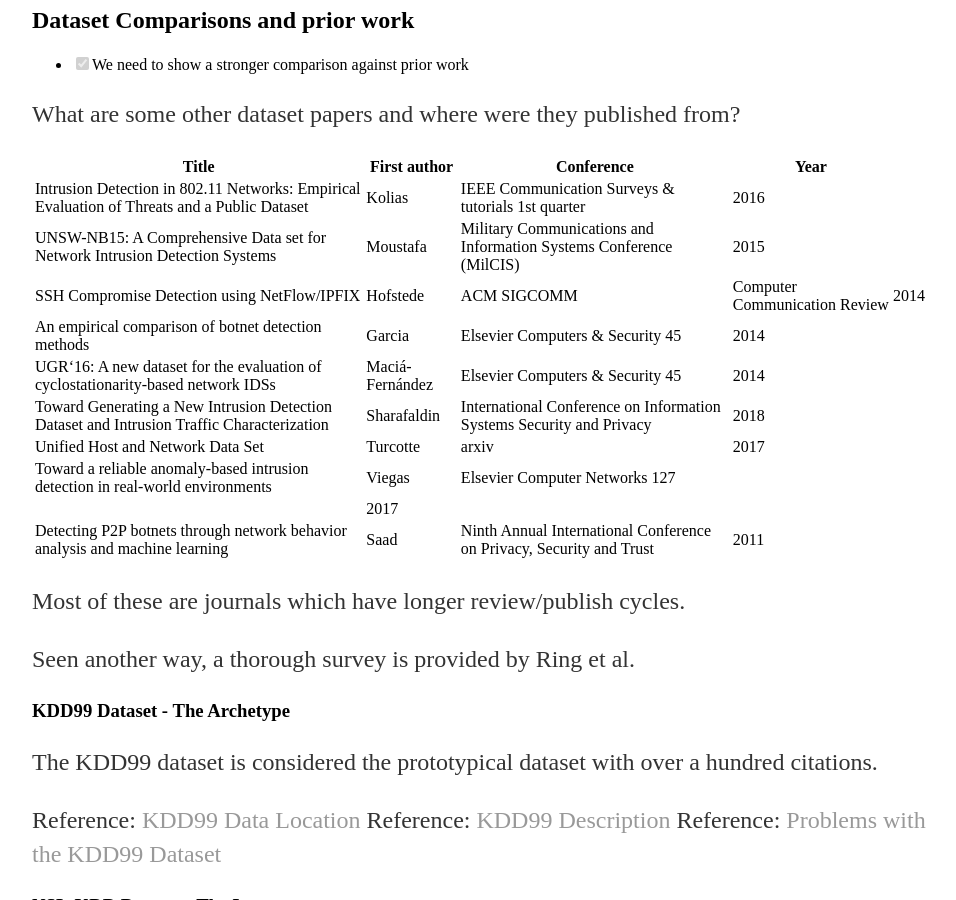
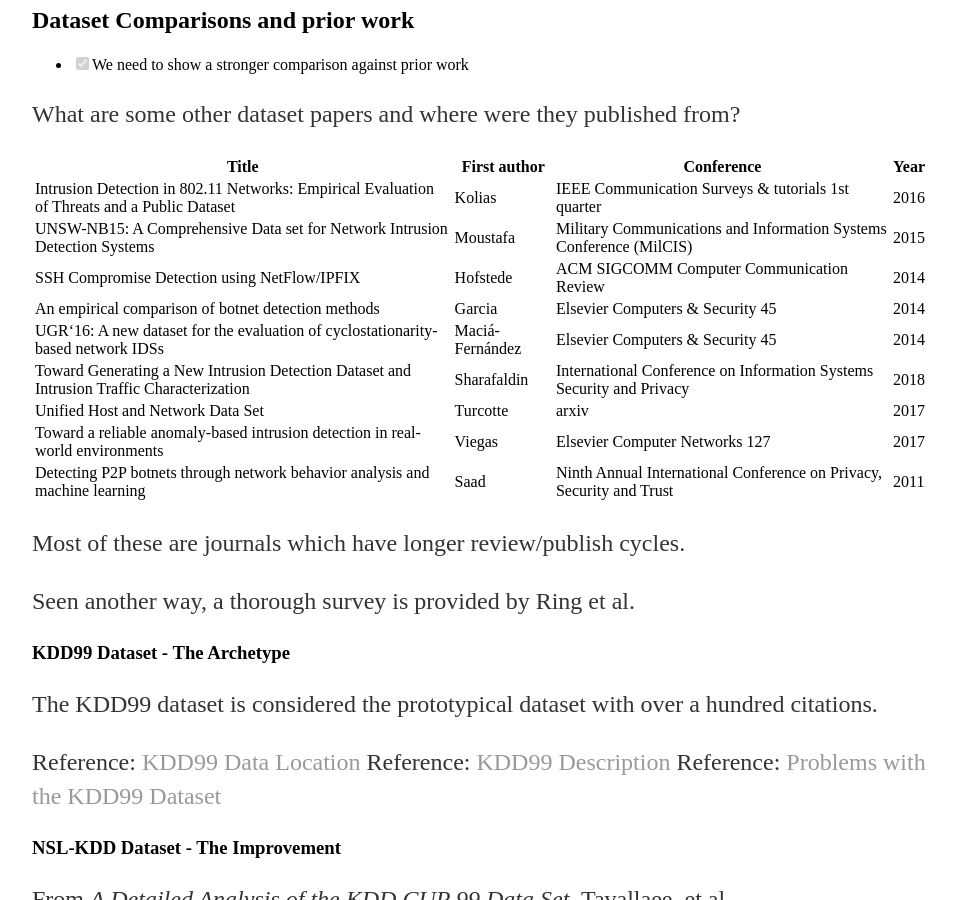
Before and after one commit to infosecanon/infosecanon.github.io, a Jekyll site: the page built from _posts/2020-02-25-dataset-comparisons.md, in a window 1280 px wide and 900 px high, scrolled down 475 px. Shown: the whole window, without its empty margins (160-1116 px from the left). Built offline with Jekyll 4.4.1, drawn with Linux system fonts in a browser that asks for light colours.

```diff
--- a/_posts/2020-02-25-dataset-comparisons.md
+++ b/_posts/2020-02-25-dataset-comparisons.md
@@ -26,13 +26,12 @@ Title                  | First author | Conference                       | Year
 -----------------------|--------------|----------------------------------|--------
 Intrusion Detection in 802.11 Networks: Empirical Evaluation of Threats and a Public Dataset | Kolias | IEEE Communication Surveys & tutorials 1st quarter | 2016
 UNSW-NB15: A Comprehensive Data set for Network Intrusion Detection Systems | Moustafa | Military Communications and Information Systems Conference (MilCIS) | 2015
-SSH Compromise Detection using NetFlow/IPFIX | Hofstede | ACM SIGCOMM | Computer Communication Review | 2014
+SSH Compromise Detection using NetFlow/IPFIX | Hofstede | ACM SIGCOMM Computer Communication Review | 2014
 An empirical comparison of botnet detection methods | Garcia | Elsevier Computers & Security 45 | 2014
 UGR‘16: A new dataset for the evaluation of cyclostationarity-based network IDSs | Maciá-Fernández | Elsevier Computers & Security 45 | 2014
 Toward Generating a New Intrusion Detection Dataset and Intrusion Traffic Characterization | Sharafaldin | International Conference on Information Systems Security and Privacy | 2018
 Unified Host and Network Data Set | Turcotte | arxiv | 2017
-Toward a reliable anomaly-based intrusion detection in real-world environments | Viegas | Elsevier Computer Networks 127
- | 	2017
+Toward a reliable anomaly-based intrusion detection in real-world environments | Viegas | Elsevier Computer Networks 127|2017
 Detecting P2P botnets through network behavior analysis and machine learning | Saad | Ninth Annual International Conference on Privacy, Security and Trust | 2011
 
 Most of these are journals which have longer review/publish cycles.
```
